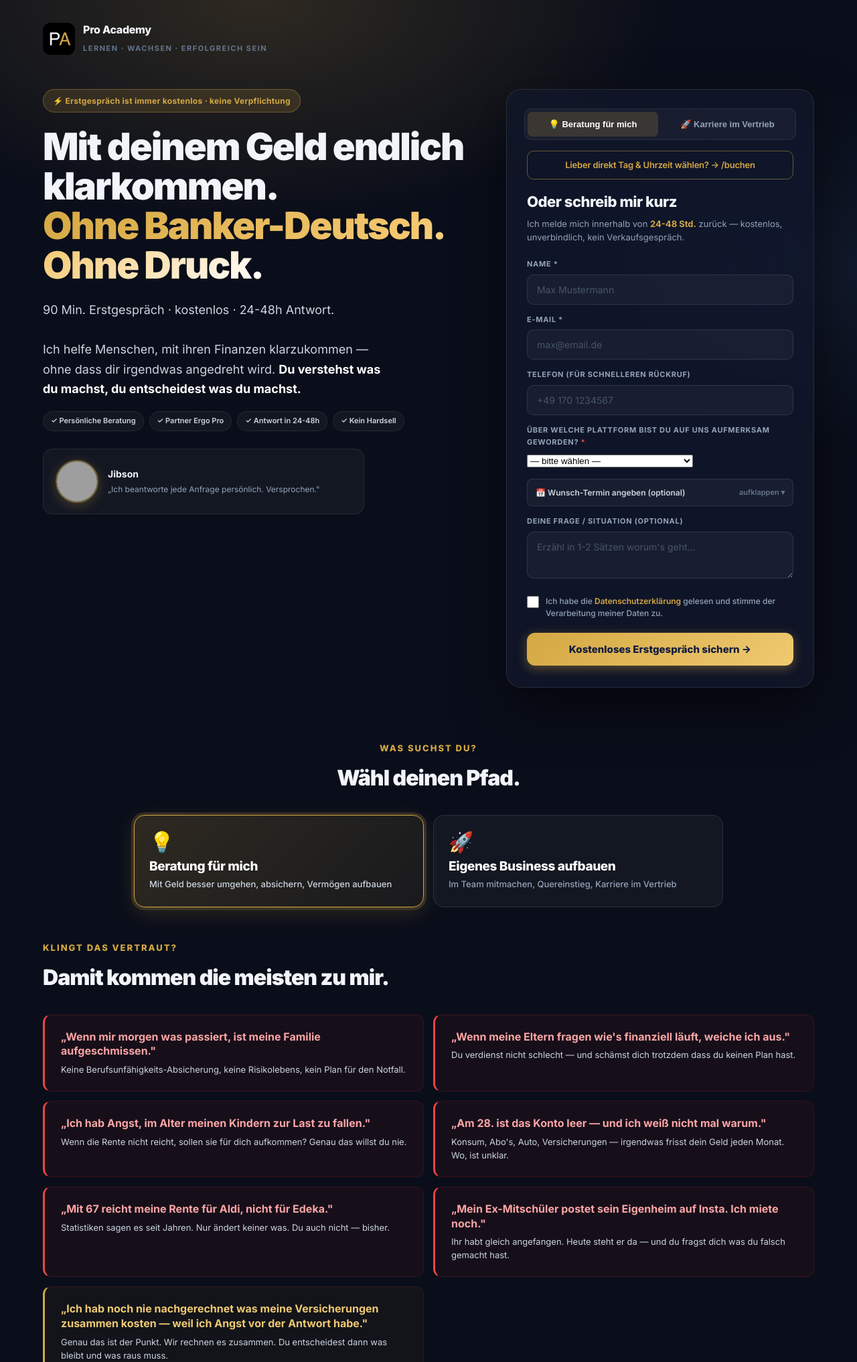
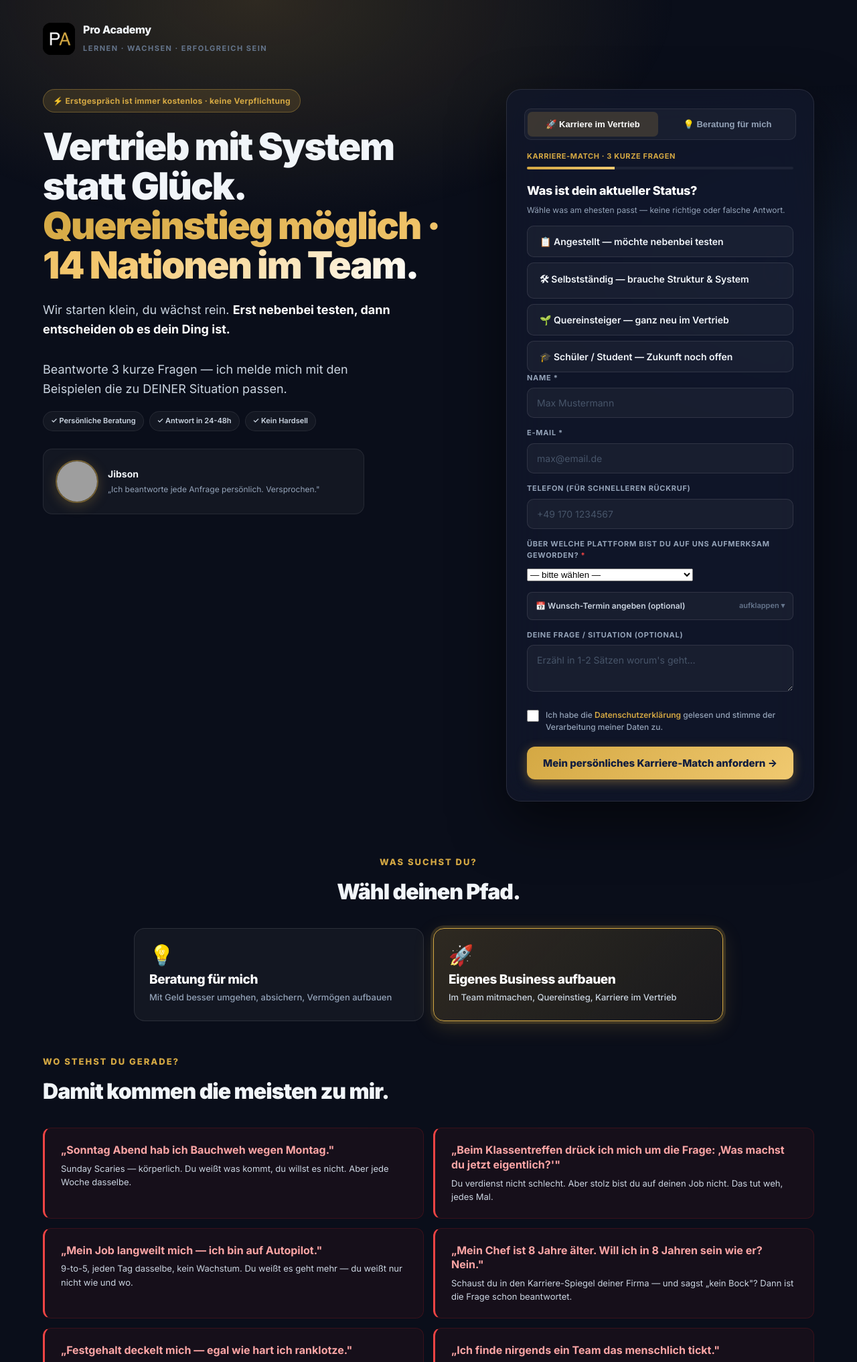
Before and after one commit to jibsontv-hub/nt-pro-academy-crm, a Flask app: page /start in a window 1280 px wide. Shown: the top 2034 px of the page at 67% size. Run offline with Flask 3, Linux system fonts and the light colour scheme; data comes from the database, SQL or seed files in the repository; data that the repository does not hold is empty; grey boxes are pictures that could not be loaded.

Commit message:
Lead-Page: Karriere als Default + Ergo-Pro raus aus Trust-Bar
User-Wünsche:
1. Trust-Bar: Pille „✓ Partner Ergo Pro" raus (zu konkret/marken-
   exponiert auf öffentlicher Seite).
2. Wenn Besucher über einen Strukturlink (?ref=<token>) oder den
   „Was ist Pro Academy?"-Link auf /start kommen, soll der
   REKRUTIERUNGS-Pfad als ERSTES sichtbar sein — nicht Beratung.

Karriere ist jetzt überall der Default:
- HTML: Mini-Tab oben (Form), großer Tab unten — beide Karriere active
- Hidden Input interesse=karriere
- JS: activate('karriere') beim Pageload
- Reihenfolge geflippt: Karriere zuerst, Beratung zweitens

Beratung-Pfad bleibt erreichbar via:
- Klick auf den Beratung-Tab
- ?ziel=beratung oder ?ziel=vk URL-Param

Effekt: Wer über Strukturlink kommt landet direkt im 3-Step-Karriere-
Quiz (Mindvalley-Pattern, +213% Conversion). Wer aktiv Beratung
sucht, klickt 1× auf den anderen Tab.

Pre-Push: 6/6 grün.

Co-Authored-By: Claude Opus 4.7 <noreply@anthropic.com>

```diff
--- a/templates/public_lead.html
+++ b/templates/public_lead.html
@@ -352,7 +352,6 @@ textarea.in { resize: vertical; min-height: 70px; }
             {# TIER F.1 — Trust-Bar unter H1 (Marketing-Audit Empfehlung) #}
             <div style="display:flex;flex-wrap:wrap;gap:8px;margin:18px 0 22px">
                 <span style="font-size:11px;color:#cbd5e1;background:rgba(255,255,255,0.04);border:1px solid rgba(255,255,255,0.08);padding:5px 11px;border-radius:99px;font-weight:600">✓ Persönliche Beratung</span>
-                <span style="font-size:11px;color:#cbd5e1;background:rgba(255,255,255,0.04);border:1px solid rgba(255,255,255,0.08);padding:5px 11px;border-radius:99px;font-weight:600">✓ Partner Ergo Pro</span>
                 <span style="font-size:11px;color:#cbd5e1;background:rgba(255,255,255,0.04);border:1px solid rgba(255,255,255,0.08);padding:5px 11px;border-radius:99px;font-weight:600">✓ Antwort in 24-48h</span>
                 <span style="font-size:11px;color:#cbd5e1;background:rgba(255,255,255,0.04);border:1px solid rgba(255,255,255,0.08);padding:5px 11px;border-radius:99px;font-weight:600">✓ Kein Hardsell</span>
             </div>
@@ -371,11 +370,11 @@ textarea.in { resize: vertical; min-height: 70px; }
             {# TIER F.1 — Path-Tabs DIREKT über der Form (statt 600px weiter unten).
                Marketing-Audit: ohne Tab über Form ist der Hint-Text-Verweis „↑ wechseln" UX-Bruch. #}
             <div style="display:grid;grid-template-columns:1fr 1fr;gap:6px;margin:-4px -4px 16px;padding:4px;background:rgba(255,255,255,0.04);border:1px solid rgba(255,255,255,0.08);border-radius:10px">
-                <button type="button" id="pathFormTabBeratung" data-pathtab="beratung" class="path-tab-mini active" style="padding:11px 10px;background:rgba(212,168,67,0.18);color:#fff;border:none;border-radius:7px;font-weight:700;font-size:13px;cursor:pointer;transition:all 0.15s">
+                <button type="button" id="pathFormTabKarriere" data-pathtab="karriere" class="path-tab-mini active" style="padding:11px 10px;background:rgba(212,168,67,0.18);color:#fff;border:none;border-radius:7px;font-weight:700;font-size:13px;cursor:pointer;transition:all 0.15s">
+                    🚀 Karriere im Vertrieb
+                </button>
+                <button type="button" id="pathFormTabBeratung" data-pathtab="beratung" class="path-tab-mini" style="padding:11px 10px;background:transparent;color:#94a3b8;border:none;border-radius:7px;font-weight:600;font-size:13px;cursor:pointer;transition:all 0.15s">
                     💡 Beratung für mich
-                </button>
-                <button type="button" id="pathFormTabKarriere" data-pathtab="karriere" class="path-tab-mini" style="padding:11px 10px;background:transparent;color:#94a3b8;border:none;border-radius:7px;font-weight:600;font-size:13px;cursor:pointer;transition:all 0.15s">
-                    🚀 Karriere im Vertrieb
                 </button>
             </div>
 
@@ -436,7 +435,7 @@ textarea.in { resize: vertical; min-height: 70px; }
 
             {% if error %}<div class="error-box">⚠️ {{ error }}</div>{% endif %}
 
-            <input type="hidden" name="interesse" id="intHidden" value="beratung">
+            <input type="hidden" name="interesse" id="intHidden" value="karriere">
 
             <label class="fl">Name *</label>
             <input class="in" type="text" name="name" required placeholder="Max Mustermann" autocomplete="name">
@@ -535,12 +534,12 @@ textarea.in { resize: vertical; min-height: 70px; }
         <div class="section-h" style="text-align:center">Was suchst du?</div>
         <h2 class="section-h2" style="text-align:center">Wähl deinen Pfad.</h2>
         <div class="path-tabs">
-            <button class="path-tab active" data-pathtab="beratung" type="button">
+            <button class="path-tab" data-pathtab="beratung" type="button">
                 <div class="pt-icon">💡</div>
                 <div class="pt-label">Beratung für mich</div>
                 <div class="pt-sub">Mit Geld besser umgehen, absichern, Vermögen aufbauen</div>
             </button>
-            <button class="path-tab" data-pathtab="karriere" type="button">
+            <button class="path-tab active" data-pathtab="karriere" type="button">
                 <div class="pt-icon">🚀</div>
                 <div class="pt-label">Eigenes Business aufbauen</div>
                 <div class="pt-sub">Im Team mitmachen, Quereinstieg, Karriere im Vertrieb</div>
@@ -713,9 +712,15 @@ textarea.in { resize: vertical; min-height: 70px; }
     }
     tabs.forEach(t => t.addEventListener('click', () => activate(t.dataset.pathtab)));
 
+    // Default = KARRIERE (Strukturlinks zeigen Rekrutierung als Erstes).
+    // Nur wenn explizit ?ziel=beratung (oder ?ziel=vk) → Beratung-Tab aktiv.
     const url = new URL(window.location.href);
     const ziel = url.searchParams.get('ziel');
-    if (ziel === 'karriere' || ziel === 'rk') activate('karriere');
+    if (ziel === 'beratung' || ziel === 'vk') {
+        activate('beratung');
+    } else {
+        activate('karriere');
+    }
 })();
 
 // 3-Step Karriere-Quiz Logik (TIER F.3)
```
